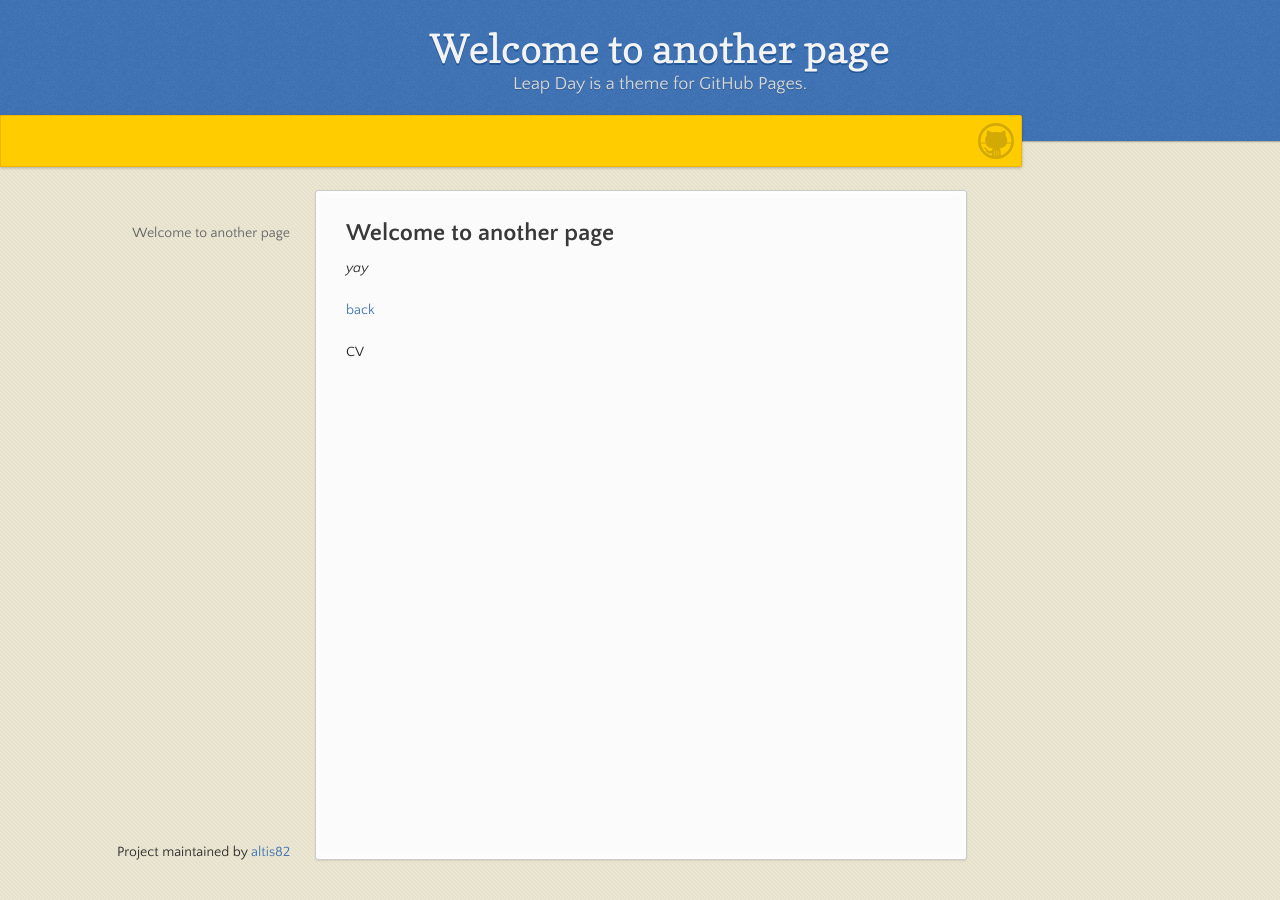
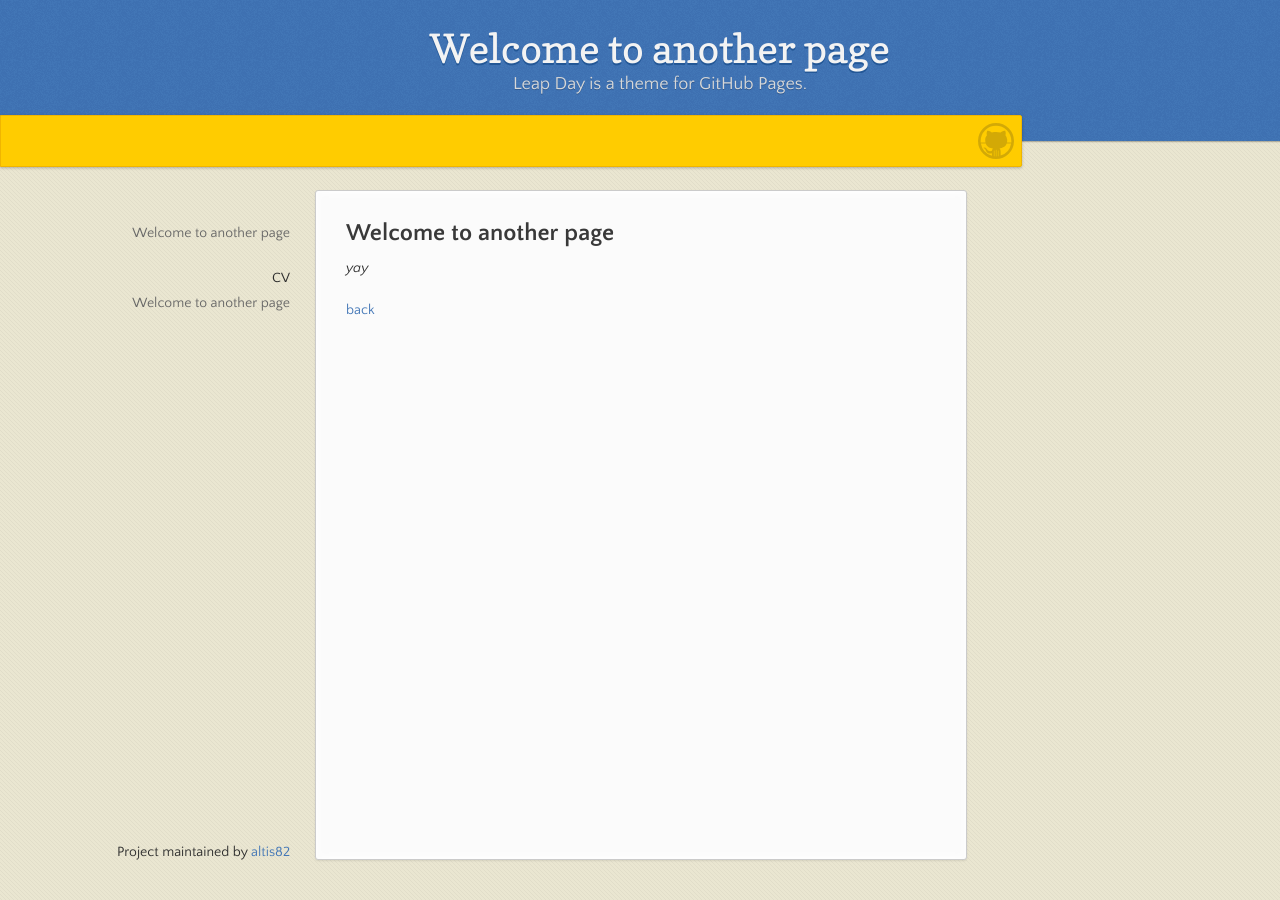
Before and after one commit to altis82/pchuanvn.github.io, a Jekyll site: the page built from another-page.md, in a window 1280 px wide. Built offline with Jekyll 4.4.1, drawn with Linux system fonts in a browser that asks for light colours; our own code applies the rules of GitHub Pages for plain Markdown files.

```diff
--- a/_layouts/default.html
+++ b/_layouts/default.html
@@ -31,10 +31,12 @@
     <div class="wrapper">
       <nav>
         <ul></ul>
+        <ul>CV</ul>
       </nav>
+
       <section>
         {{ content }}
-        CV
+
 
       </section>
       <footer>
```
